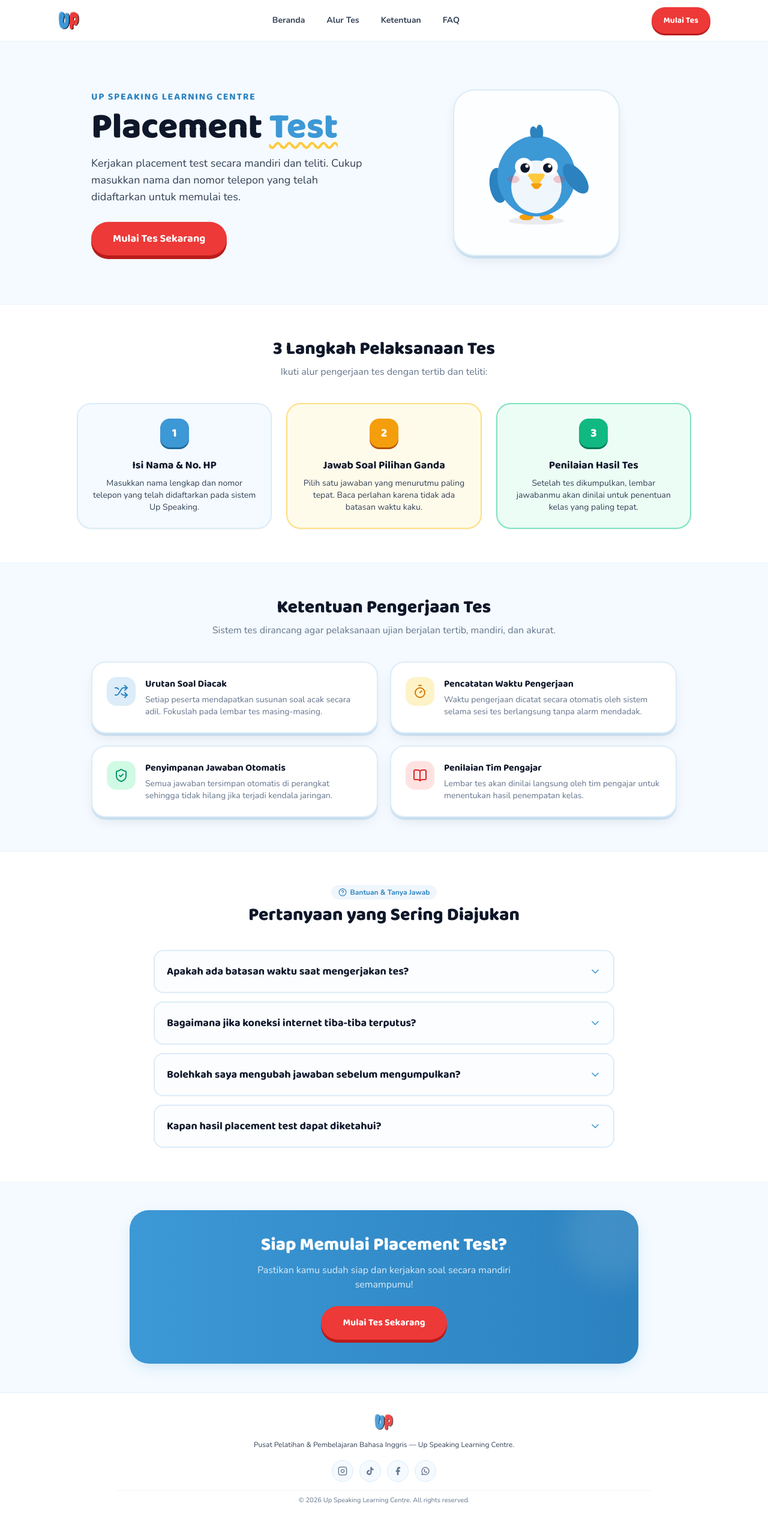
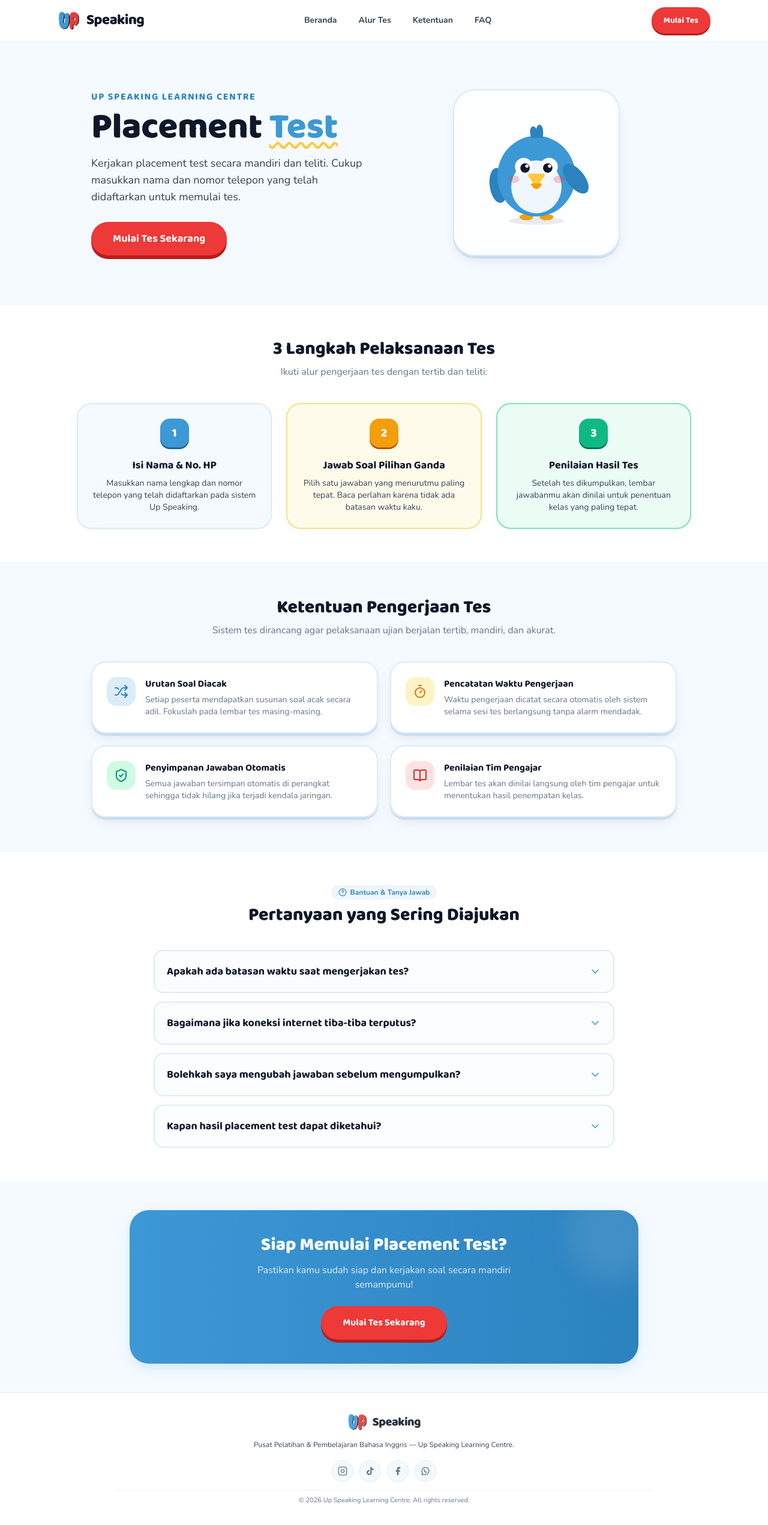
Before and after one commit to septianof/up-speaking, a Next.js app: page / in a window 1280 px wide. Shown: the whole page at 60% size. Built offline with nearby package versions, Linux system fonts and the light colour scheme.

Commit message:
feat(landing): add Speaking brand text to logo and hide navbar CTA on mobile

```diff
--- a/src/app/page.tsx
+++ b/src/app/page.tsx
@@ -211,7 +211,7 @@ export default function Home() {
             whileHover={{ scale: 1.03 }}
             whileTap={{ scale: 0.97 }}
             transition={{ type: "spring", stiffness: 400, damping: 20 }}
-            className="flex items-center gap-3 shrink-0 focus:outline-none focus-visible:ring-2 focus-visible:ring-primary-400 rounded-lg"
+            className="flex items-center gap-2 sm:gap-2.5 shrink-0 focus:outline-none focus-visible:ring-2 focus-visible:ring-primary-400 rounded-lg"
           >
             <Image
               src="/images/logo.png"
@@ -221,6 +221,9 @@ export default function Home() {
               priority
               className="h-8 sm:h-9 w-auto object-contain"
             />
+            <span className="font-display font-black text-xl sm:text-2xl text-text-primary tracking-tight">
+              Speaking
+            </span>
           </motion.a>
 
           {/* Navigasi Desktop di Bagian Tengah */}
@@ -239,12 +242,13 @@ export default function Home() {
             ))}
           </nav>
 
-          {/* Aksi Kanan: Tombol CTA & Hamburger Mobile */}
+          {/* Aksi Kanan: Tombol CTA Desktop & Hamburger Mobile */}
           <div className="flex items-center gap-2 sm:gap-3 shrink-0">
             <motion.div
               whileHover={{ scale: 1.03 }}
               whileTap={{ scale: 0.96 }}
               transition={{ type: "spring", stiffness: 400, damping: 20 }}
+              className="hidden md:block"
             >
               <Button
                 size="md"
@@ -672,6 +676,7 @@ export default function Home() {
           <motion.div
             whileHover={{ scale: 1.05 }}
             transition={{ type: "spring", stiffness: 400, damping: 20 }}
+            className="flex items-center gap-2"
           >
             <Image
               src="/images/logo.png"
@@ -680,6 +685,9 @@ export default function Home() {
               height={34}
               className="h-8 w-auto object-contain opacity-90"
             />
+            <span className="font-display font-black text-xl text-text-primary tracking-tight opacity-90">
+              Speaking
+            </span>
           </motion.div>
 
           <p className="text-xs text-text-secondary max-w-md">
```
